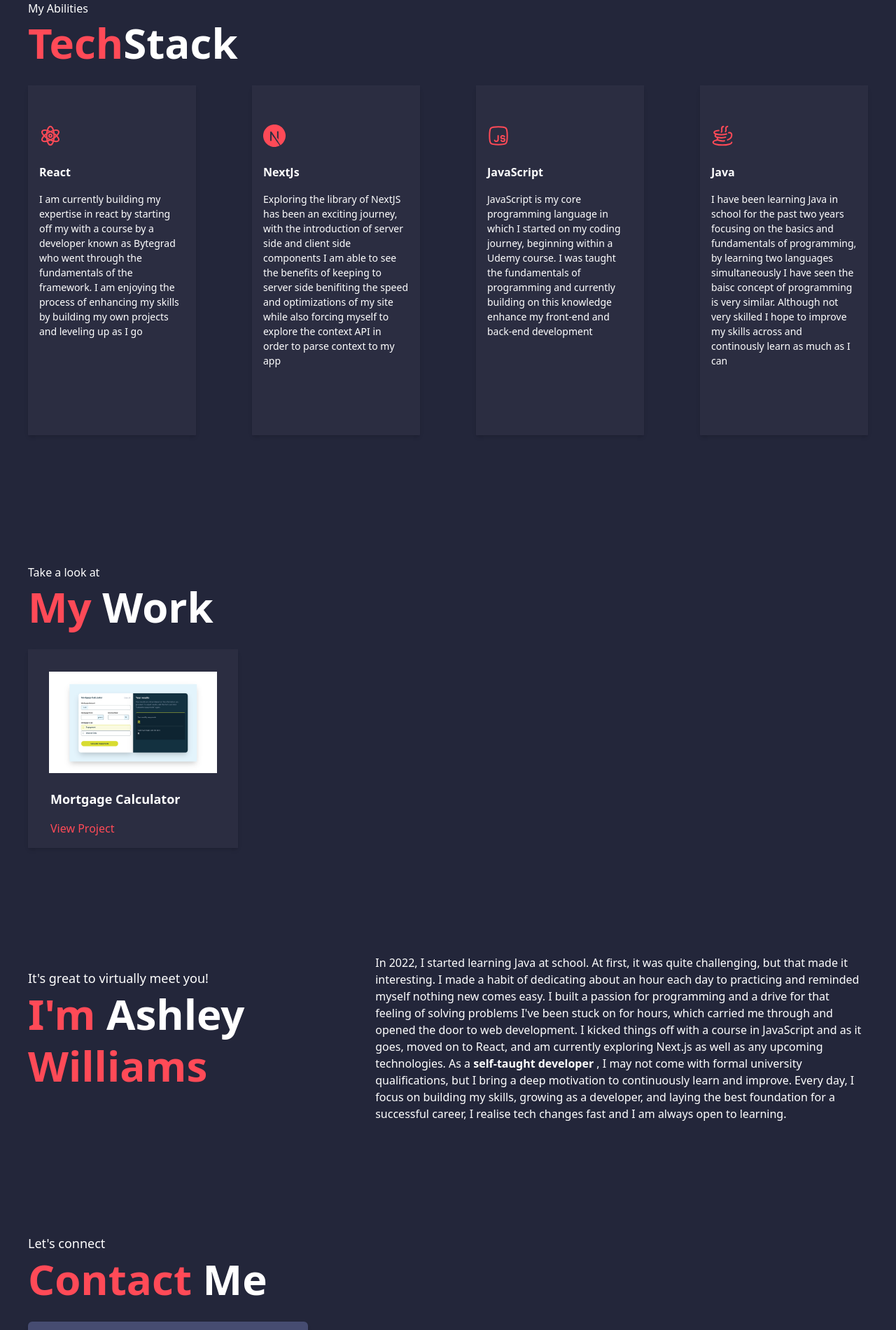
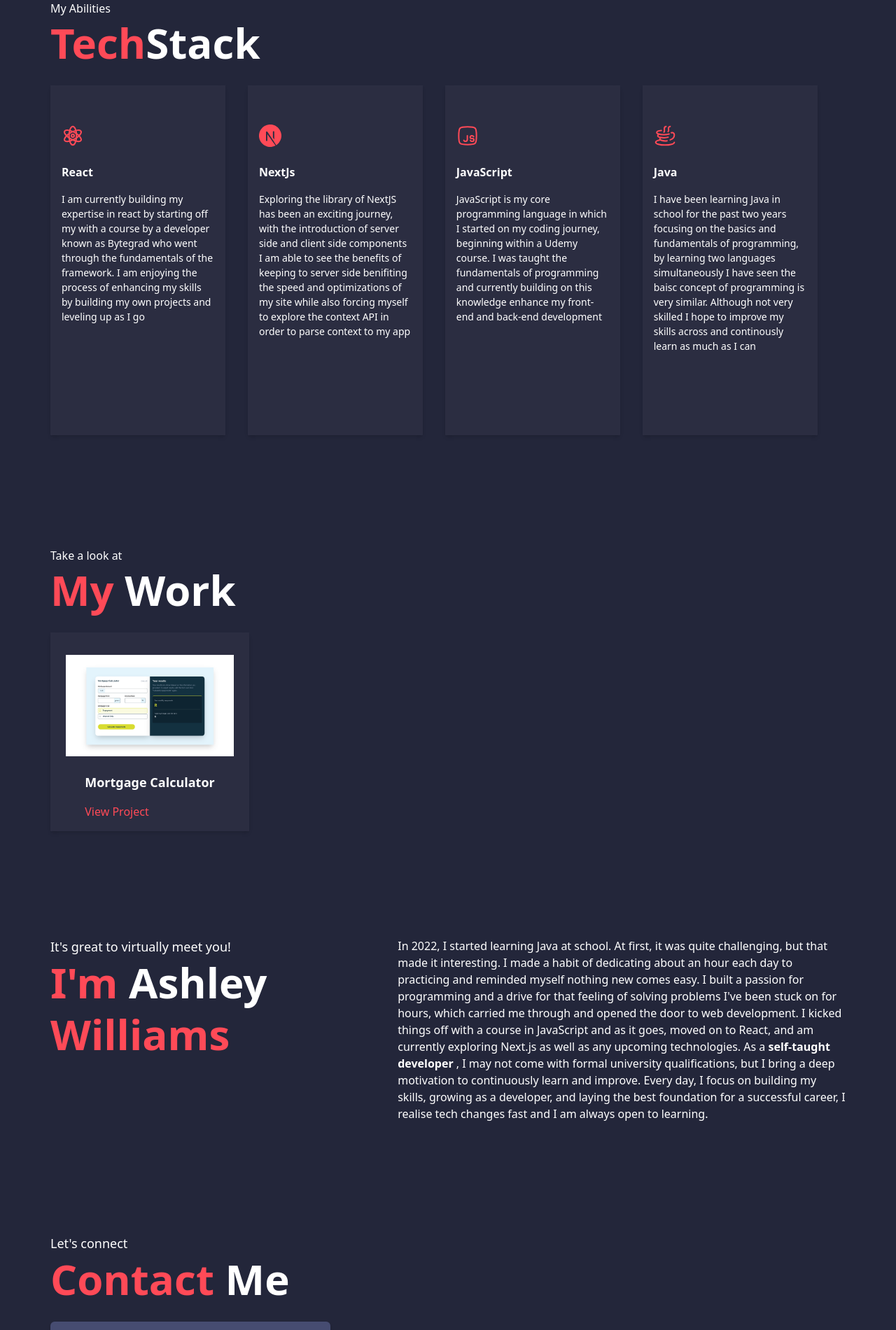
Before and after one commit to Ashley06Williams/My-portfolio, a Next.js app: page / in a window 1280 px wide. Shown: the part 800-2701 px from the top of the page at 70% size. Built offline with nearby package versions, Linux system fonts and the light colour scheme.

Commit message:
changes added

```diff
--- a/src/app/page.tsx
+++ b/src/app/page.tsx
@@ -3,6 +3,7 @@
 import AbilitySection from "@/components/ability-section";
 import AboutMe from "@/components/about-me-section";
 import FormPage from "@/components/contact-section";
+import FooterSection from "@/components/FooterSection";
 import HeaderSection from "@/components/header-section";
 import HeroSection from "@/components/hero-section";
 import WorkSection from "@/components/work-section";
@@ -15,9 +16,9 @@ export default function Home() {
       <header className="w-full flex justify-center items-start">
         <HeaderSection />
       </header>
-      <div className="bg-blueGrey h-full flex flex-col items-center">
+      <div className="bg-blueGrey h-full flex flex-col items-center ">
         <div className="max-w-[1200px] mx-auto ">
-          <main className="">
+          <main className="mx-8">
             <HeroSection setModal={setModal} modal={modal} />
             <AbilitySection />
             <WorkSection />
@@ -27,6 +28,11 @@ export default function Home() {
           </main>
         </div>
       </div>
+      <footer>
+        <div className=" bg-blueGrey-light  h-[125px] w-full ">
+          <FooterSection />
+        </div>
+      </footer>
     </div>
   );
 }
--- /dev/null
+++ b/src/components/FooterSection.tsx
@@ -0,0 +1,21 @@
+import React from "react";
+
+export default function FooterSection() {
+  return (
+    <div className="mx-[250px] flex justify-between">
+      <div>
+        <p className="text-[20px] p-4 text-white font-bold mt-2">
+          CODEDBY<span className="text-red">ASH</span>
+        </p>
+        <p className="px-4 text-slate-300">
+          Copyright &copy; 2024 Ashley Williams. All Rights Reserved.
+        </p>
+        <p className="px-4  text-slate-300">Made with ❤️ and NextJS</p>
+      </div>
+      <div className="flex px-6 space-x-8">
+        <img src="/gitHub.svg" className="w-10" />
+        <img src="/linkedIn.svg" alt="" className="w-10" />
+      </div>
+    </div>
+  );
+}
--- a/src/components/MenuOverlay.jsx
+++ b/src/components/MenuOverlay.jsx
@@ -3,7 +3,7 @@ import NavLink from "./navLinks";
 
 export default function MenuOverlay({ links }) {
   return (
-    <ul className="flex flex-col items-center ">
+    <ul className="absolute top-[60px] right-4 flex flex-col items-end space-y-4 p-4 rounded-md bg-blueGrey-dark">
       {links.map((link) => (
         <li key={link.id}>
           <NavLink href={link.slug} title={link.name} />
--- a/src/components/ability-section.tsx
+++ b/src/components/ability-section.tsx
@@ -34,17 +34,15 @@ const cardItems = [
 export default function AbilitySection() {
   return (
     <div>
-      <h3 className="text-white text-[16px] text-center md:text-left">
-        My Abilities
-      </h3>
-      <h1 className="font-semibold text-[60px] text-white -mt-2 mb-4 text-center md:text-left">
+      <h3 className="text-white text-[16px]">My Abilities</h3>
+      <h1 className="font-semibold text-[60px] text-white -mt-2 mb-4">
         <span className="text-red">Tech</span>Stack
       </h1>
-      <div className="flex flex-col flex-wrap md:flex-nowrap md:flex-row md:justify-between align-middle items-center  md:space-x-20 mx-auto">
+      <div className="flex flex-col md:flex-row md:space-x-8 md:space-y-0 space-y-6 mx-auto">
         {cardItems.map((cardItem) => (
           <div
             key={cardItem.id}
-            className="flex flex-col flex-wrap bg-blueGrey-light w-3/4 md:w-1/4 h-[350px] md:h-[500px] p-4  pt-4 md:pt-14 mb-2 md:mb-6 shadow-md "
+            className="flex flex-col bg-blueGrey-light w-full md:w-[22%] h-auto md:h-[500px] p-4 pt-4 md:pt-14 shadow-md"
           >
             <img src={cardItem.src} className="w-8" alt="icon" />
             <h3 className="text-white font-semibold text-[16px] mt-6 mb-4">
--- a/src/components/about-me-section.tsx
+++ b/src/components/about-me-section.tsx
@@ -2,12 +2,9 @@ import React from "react";
 
 export default function AboutMe() {
   return (
-    <section
-      id="about"
-      className="mt-[650px] md:mt-32 p-4 text-center md:text-left md:p-0"
-    >
+    <section id="about" className="mt-[650px] md:mt-32 p-4 md:p-0 scroll-mt-32">
       <div className=" ">
-        <div className="flex flex-col md:flex-row md:flex-1 flex-wrap md:flex-nowrap md:justify-between items-center md:space-x-40">
+        <div className="flex flex-col md:flex-row md:flex-1 flex-wrap md:flex-nowrap md:justify-between  md:space-x-40">
           <div>
             <h3 className="text-white text-[15px] md:text-[18px] ">
               It&apos;s great to virtually meet you!
--- a/src/components/card-container.tsx
+++ b/src/components/card-container.tsx
@@ -6,7 +6,7 @@ export default function CardContainer({
   children: React.ReactNode;
 }) {
   return (
-    <div className="flex flex-col justify-between items-center space-x-20 mx-auto">
+    <div className="flex flex-wrap justify-center items-center space-y-6 mx-auto ">
       {children}
     </div>
   );
--- a/src/components/contact-section.tsx
+++ b/src/components/contact-section.tsx
@@ -31,28 +31,32 @@ export default function FormPage({ modal, setModal }: PopupProps) {
   };
 
   return (
-    <section id="contact">
-      <div className="mt-40 flex flex-wrap md:flex-nowrap flex-col md:flex-row items-center justify-center ">
-        <div className="flex flex-col w-1/3 items-center justify-start md:justify-center md:items-start">
-          <div className="w">
-            <h3 className="text-white text-[14px] md:text-[18px] text-center md:text-left">
+    <section id="contact" className="scroll-mt-32 mb-12">
+      <div className="mt-40 flex flex-wrap md:flex-nowrap flex-col md:flex-row items-start justify-between">
+        {/* Left Column - Contact Info */}
+        <div className="flex flex-col w-full md:w-1/3 items-start justify-start md:justify-center">
+          <div>
+            <h3 className="text-white text-[14px] md:text-[18px] text-left">
               Let&apos;s connect
             </h3>
-            <h1 className="font-semibold text-[55px] md:text-[60px] text-white -mt-2 mb-4 text-center md:text-left leading-tight md:leading-normal">
+            <h1 className="font-semibold text-[55px] md:text-[60px] text-white -mt-2 mb-4 text-left leading-tight md:leading-normal">
               <span className="text-red mt-4">Contact</span> Me
             </h1>
           </div>
+
           {contactInfo.map((data) => (
             <div
               key={data.id}
-              className=" flex md:flex-row flex-col  w-[250px] md:w-[400px] bg-[#464C71] rounded-md text-white font-semibold mb-[30px] p-3 shadow-md hover:shadow-2xl "
+              className="flex flex-row  w-[350px] md:w-[400px] bg-[#464C71] rounded-md text-white font-semibold mb-[30px] p-3 shadow-md hover:shadow-2xl"
             >
               <img src={data.svg} className="w-6 mr-4" alt="icon" />
               <p>{data.info}</p>
             </div>
           ))}
         </div>
-        <div className="w-2/3 md:ml-72 md:mt-20 text-center">
+
+        {/* Right Column - Button centered on medium screens */}
+        <div className="w-full md:w-2/3 flex md:items-center md:justify-center md:ml-auto md:mt-52">
           <button
             onClick={toggleModal}
             className="bg-red text-white p-2 px-12 rounded-tr-xl rounded-bl-xl hover:bg-red-light mb-4 md:mb-0"
--- a/src/components/work-section.tsx
+++ b/src/components/work-section.tsx
@@ -25,10 +25,10 @@ const workItem = [
 
 export default function WorkSection() {
   return (
-    <section id="work" className=" h-[500px] md:h-1/2 ">
-      <div className="mt-40 ">
-        <div className="text-center md:text-left">
-          <h3 className="text-white  text-[16px] ">Take a look at</h3>
+    <div className="mt-40">
+      <section id="work" className="h-[50px] md:h-1/2 scroll-mt-32">
+        <div className="text-left">
+          <h3 className="text-white text-[16px]">Take a look at</h3>
           <h1 className="font-semibold text-[60px] text-white -mt-2 mb-4">
             <span className="text-red">My</span> Work
           </h1>
@@ -37,17 +37,17 @@ export default function WorkSection() {
           {workItem.map((item) => (
             <div
               key={item.id}
-              className=" bg-blueGrey-light md:w-1/4 w-2/3 h-fit p-4 pt-14 mb-6 shadow-md items-center"
+              className="bg-blueGrey-light md:w-1/4 w-[300px] h-fit p-4 pt-14 mb-6 shadow-md flex flex-col items-center justify-center"
             >
-              <div className="flex flex-col items-center">
+              <div className="flex flex-col items-start">
                 <img
                   src={item.imgSrc}
                   className="w-60 -mt-6"
                   alt="project image"
                 />
               </div>
-              <div className="px-4 ">
-                <h3 className="text-white font-semibold text-[18px] mt-6 md:mb-4 ">
+              <div className="px-4">
+                <h3 className="text-white font-semibold text-[18px] mt-6 md:mb-4 text-left">
                   {item.title}
                 </h3>
                 <Link
@@ -58,12 +58,10 @@ export default function WorkSection() {
                   View Project
                 </Link>
               </div>
-
-              <div className="flex flex-col"></div>
             </div>
           ))}
         </CardContainer>
-      </div>
-    </section>
+      </section>
+    </div>
   );
 }
```
Also changed, not shown: src/components/header-section.tsx (+10 -8 lines), public/gitHub.svg (added), public/linkedIn.svg (added).
